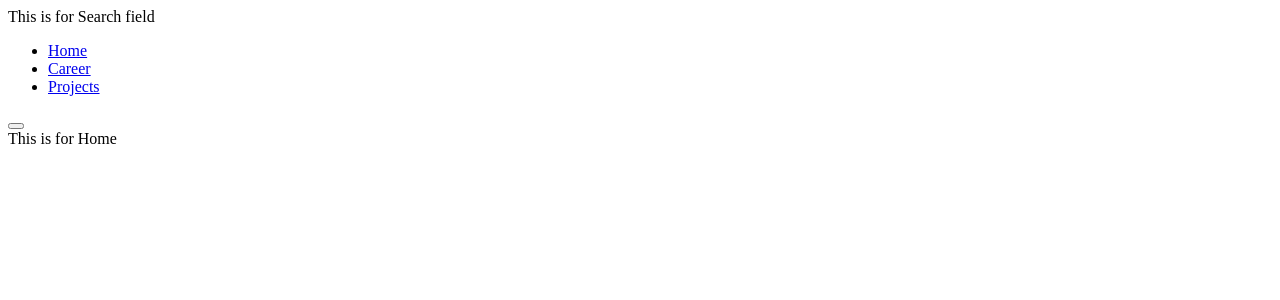
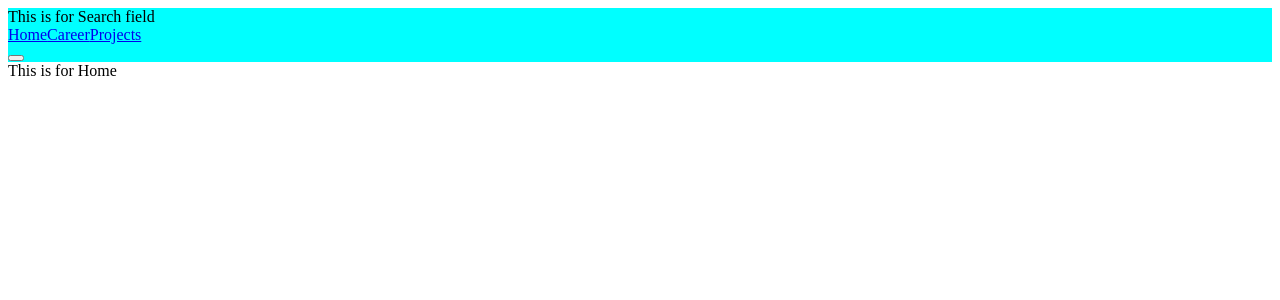
Before and after one commit to jimmanamel/Resume, a React (Create React App) app: page / in a window 1280 px wide. Shown: the top 300 px of the page. Built offline with nearby package versions, Linux system fonts and the light colour scheme.

Commit message:
Interating SASS with project

```diff
--- a/package.json
+++ b/package.json
@@ -12,6 +12,7 @@
     "react-loader-spinner": "^5.4.5",
     "react-router-dom": "^6.18.0",
     "react-scripts": "5.0.1",
+    "sass": "^1.69.5",
     "web-vitals": "^2.1.4"
   },
   "scripts": {
--- a/src/App.js
+++ b/src/App.js
@@ -1,5 +1,5 @@
 import { Fragment } from "react";
-import {BrowserRouter, Routes, Route} from 'react-router-dom'
+import {Routes, Route} from 'react-router-dom'
 
 import NavbarContainer from "./Components/Navigation/NavbarContainer";
 import HomeContainer from "./Components/Home/HomeContainer";
--- a/src/Components/Navigation/Navbar.js
+++ b/src/Components/Navigation/Navbar.js
@@ -1,21 +1,19 @@
-import { Link } from "react-router-dom"
+import { Link } from "react-router-dom";
 
-const Navbar=()=>{
-    return(
-        <nav>
-       <ul>
-          <li>
-             <Link to="/">Home</Link>
-          </li>
-          <li>
-             <Link to="/Career">Career</Link>
-          </li>
-          <li>
-             <Link to="/Projects">Projects</Link>
-          </li>
-       </ul>
- </nav>
-    )
-}
+const Navbar = () => {
+  return (
+    <nav>
+      <span>
+        <Link to="/">Home</Link>
+      </span>
+      <span>
+        <Link to="/Career">Career</Link>
+      </span>
+      <span>
+        <Link to="/Projects">Projects</Link>
+      </span>
+    </nav>
+  );
+};
 
-export default Navbar
+export default Navbar;
--- a/src/Components/Navigation/NavbarContainer.js
+++ b/src/Components/Navigation/NavbarContainer.js
@@ -1,20 +1,16 @@
-import Navbar from "./Navbar"
-import SearchBar from "./SearchBar"
+import Navbar from "./Navbar";
+import SearchBar from "./SearchBar";
 
-const NavbarContainer=()=>{
-    return(
-        <nav>
-            <span>
-                <SearchBar />
-            </span>
-            <span>
-                <Navbar />
-            </span>
-            <span>
-                <button></button>
-            </span>
-        </nav>
-    )
-}
+import './NavbarContainer.scss'
 
-export default NavbarContainer
+const NavbarContainer = () => {
+  return (
+    <div className="navContainer">
+      <SearchBar />
+      <Navbar />
+      <button></button>
+    </div>
+  );
+};
+
+export default NavbarContainer;
--- /dev/null
+++ b/src/Components/Navigation/NavbarContainer.scss
@@ -0,0 +1,3 @@
+.navContainer{
+    background-color: aqua;
+}
```
Also changed, not shown: 1 other file (tests, documents, lock files or other folders).
